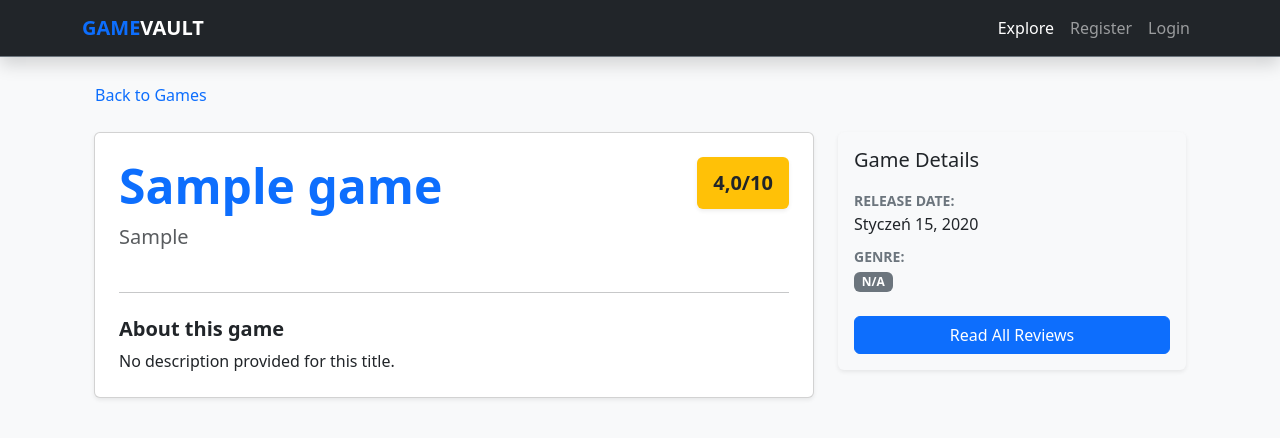
After one commit to Piesel451/game-vault, a Django app: page /game/1/ in a window 1280 px wide. The commit adds this page. Shown: the top 438 px of the page. Run offline with Django 5.2, Linux system fonts and the light colour scheme; tables that the repository leaves empty hold one stand-in row (values such as "Sample post").

Commit message:
feat: add game detail view and URL namespacing
- Implement game_detail view
- Create game_detail.html template
- Add namespaces for better route management

```diff
--- a/games/admin.py
+++ b/games/admin.py
@@ -1,6 +1,4 @@
 from django.contrib import admin
-
-# Register your models here.
 from .models import Game, Review
 
 admin.site.register(Game)
--- a/games/models.py
+++ b/games/models.py
@@ -6,6 +6,10 @@ class Game(models.Model):
     title = models.CharField(max_length=200)
     developer = models.CharField(max_length=100)
     release_date = models.DateField()
+
+    def get_average_rating(self):
+        result = self.game_reviews.aggregate(models.Avg('rating'))
+        return result['rating__avg'] or 0
 
     def __str__(self):
         return self.title
--- /dev/null
+++ b/games/templates/games/game_detail.html
@@ -0,0 +1,59 @@
+{% extends "base.html" %}
+
+{% block content %}
+<div class="container mt-4">
+    <div class="mb-4">
+        <a href="{% url 'games:games_list' %}" class="btn btn-link text-decoration-none p-0">
+            Back to Games
+        </a>
+    </div>
+
+    <div class="row">
+        <div class="col-lg-8">
+            <div class="card shadow-sm mb-4">
+                <div class="card-body p-4">
+                    <div class="d-flex justify-content-between align-items-start">
+                        <div>
+                            <h1 class="display-5 text-primary fw-bold">{{ game.title }}</h1>
+                            <p class="lead text-muted">{{ game.developer }}</p>
+                        </div>
+                        <span class="badge bg-warning text-dark fs-5 p-3 shadow-sm">
+                            {{ game.get_average_rating }}/10
+                        </span>
+                    </div>
+
+                    <hr class="my-4">
+
+                    <h5 class="fw-bold">About this game</h5>
+                    <p class="card-text">
+                        {{ game.description|default:"No description provided for this title." }}
+                    </p>
+                </div>
+            </div>
+        </div>
+
+        <div class="col-lg-4">
+            <div class="card border-0 shadow-sm bg-light">
+                <div class="card-body">
+                    <h5 class="card-title mb-3">Game Details</h5>
+                    <ul class="list-unstyled mb-0">
+                        <li class="mb-2">
+                            <strong class="text-secondary small text-uppercase">Release Date:</strong><br>
+                            <span>{{ game.release_date|date:"F d, Y"|default:"TBA" }}</span>
+                        </li>
+                        <li class="mb-2">
+                            <strong class="text-secondary small text-uppercase">Genre:</strong><br>
+                            <span class="badge bg-secondary">{{ game.genre|default:"N/A" }}</span>
+                        </li>
+                        <li class="mb-0 text-center mt-4">
+                             <a href="{% url 'games:game_reviews' game.pk %}" class="btn btn-primary w-100">
+                                Read All Reviews
+                             </a>
+                        </li>
+                    </ul>
+                </div>
+            </div>
+        </div>
+    </div>
+</div>
+{% endblock %}
--- a/games/templates/games/games_list.html
+++ b/games/templates/games/games_list.html
@@ -17,11 +17,12 @@
                     <h6 class="card-subtitle mb-2 text-muted">{{ game.developer }}</h6>
                     <p class="card-text">
                         <strong>Rating:</strong>
-                        <span class="badge bg-warning text-dark">{{ game.rating }}/10</span>
+                        <span class="badge bg-warning text-dark">{{ game.get_average_rating|default:"0.0" }}/10</span>
                     </p>
                 </div>
                 <div class="card-footer bg-transparent border-top-0">
-                    <a href="{% url 'game_reviews' game.pk %}" class="btn btn-outline-secondary btn-sm">View Reviews</a>
+                    <a href="{% url 'games:game_reviews' game.pk %}" class="btn btn-outline-secondary btn-sm">View Reviews</a>
+                    <a href="{% url 'games:game_detail' game.pk %}" class="btn btn-outline-secondary btn-sm">Game details</a>
                 </div>
             </div>
         </div>
--- a/games/urls.py
+++ b/games/urls.py
@@ -1,7 +1,10 @@
 from django.urls import path
 from . import views
 
+app_name = "games"
+
 urlpatterns = [
     path('', views.games_list, name='games_list'),
-    path('review/<int:pk>/', views.game_reviews, name='game_reviews')
+    path('review/<int:pk>/', views.game_reviews, name='game_reviews'),
+    path('game/<int:pk>/', views.game_detail, name='game_detail')
 ]
--- a/games/views.py
+++ b/games/views.py
@@ -1,10 +1,17 @@
-from django.shortcuts import render
+from django.shortcuts import get_object_or_404, render
+from django.db.models import Avg
 from .models import Game, Review
 
 def games_list(request):
-    games = Game.objects.all()
+    games = Game.objects.annotate(
+        average_rating=Avg('game_reviews__rating')
+    ).all()
     return render(request, 'games/games_list.html', {'games': games})
 
 def game_reviews(request, pk):
     reviews = Review.objects.filter(game_id = pk).select_related("author")
     return render(request, 'games/review_list.html', {'reviews': reviews})
+
+def game_detail(request, pk):
+    game = get_object_or_404(Game, pk = pk)
+    return render(request, 'games/game_detail.html', {'game': game})
--- a/templates/base.html
+++ b/templates/base.html
@@ -15,7 +15,7 @@
         <header>
             <nav class="navbar navbar-expand-lg navbar-dark bg-dark shadow mb-4 border-bottom border-secondary">
                 <div class="container">
-                    <a class="navbar-brand fw-bold" href="{% url 'games_list' %}">
+                    <a class="navbar-brand fw-bold" href="{% url 'games:games_list' %}">
                         <span class="text-primary">GAME</span>VAULT
                     </a>
 
@@ -26,10 +26,10 @@
                     <div class="collapse navbar-collapse" id="navbarNav">
                         <ul class="navbar-nav ms-auto">
                             <li class="nav-item">
-                                <a class="nav-link active" href="{% url 'games_list' %}">Explore</a>
+                                <a class="nav-link active" href="{% url 'games:games_list' %}">Explore</a>
                             </li>
                             <li class="nav-item">
-                                <a class="nav-link" href="{% url 'register' %}">Register</a>
+                                <a class="nav-link" href="{% url 'users:register' %}">Register</a>
                             </li>
                             <li class="nav-item">
                                 <a class="nav-link" href="#">Login</a>
--- a/users/urls.py
+++ b/users/urls.py
@@ -1,5 +1,7 @@
 from django.urls import path
 from . import views
+
+app_name = "users"
 
 urlpatterns = [
     path('register/', views.register, name='register')
```
